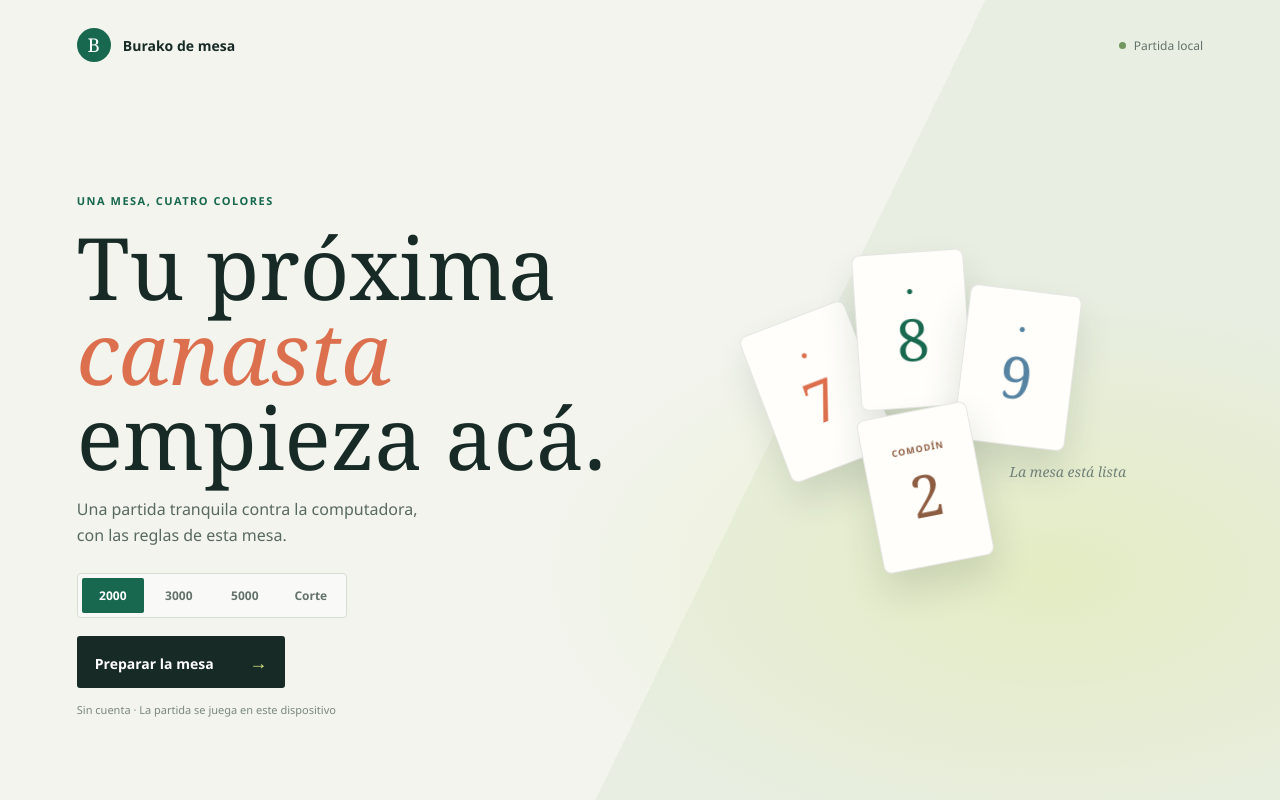
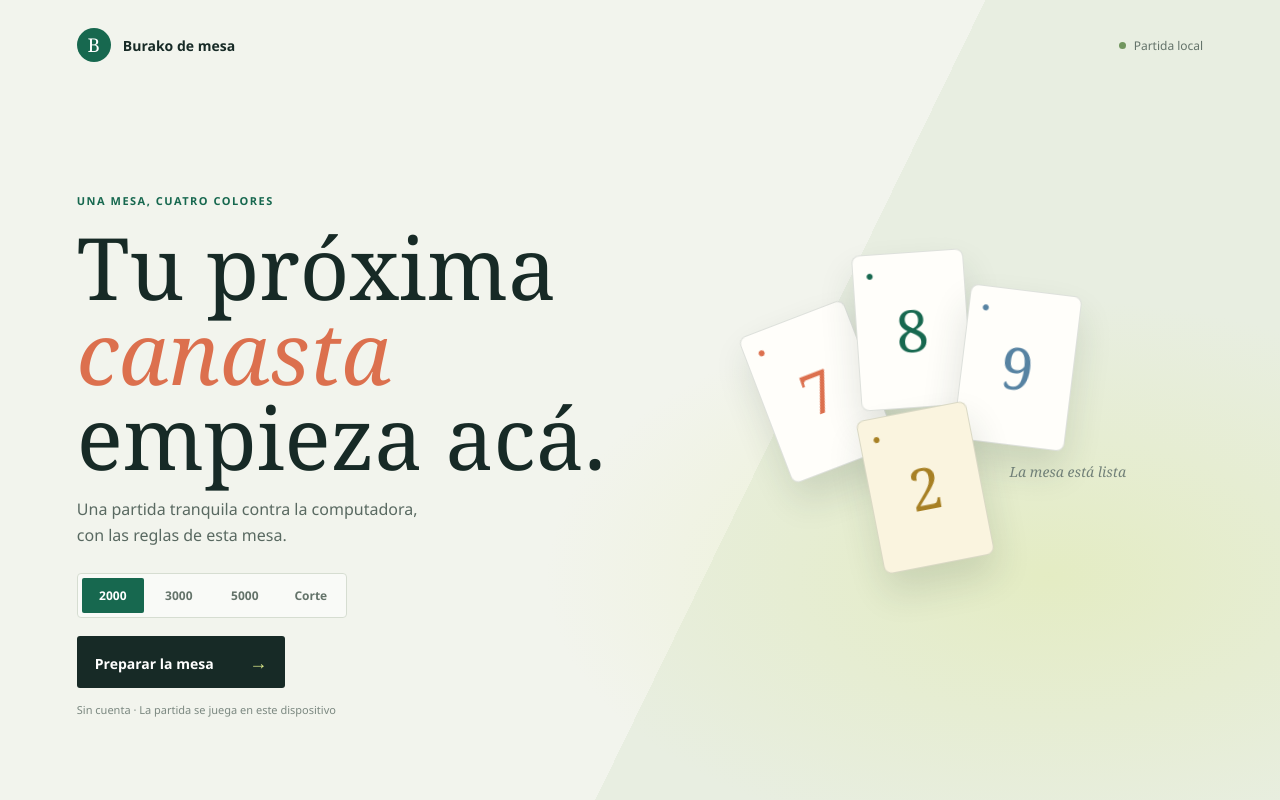
Before and after one commit to lcapalbo/burako, a React (Vite) app: page / in a window 1280 px wide. Built offline with nearby package versions, Linux system fonts and the light colour scheme.

Commit message:
Fichas de ejemplo con mismo estilo que las reales

```diff
--- a/src/App.tsx
+++ b/src/App.tsx
@@ -47,13 +47,13 @@ function loadSavedGame(): GameState | null {
   }
 }
 
-function TileFace({ tile, selected = false }: { tile: Tile; selected?: boolean }) {
+function TileFace({ tile, selected = false, className = '' }: { tile: Tile; selected?: boolean; className?: string }) {
   const isWildTwo = tile.kind === 'number' && tile.value === 2;
   const label = tile.kind === 'joker'
     ? 'comodín especial'
     : `${tile.value} ${COLOR_NAMES[tile.color ?? '']}${isWildTwo ? ', comodín' : ''}`;
   return (
-    <span className={`tile-face ${tile.kind === 'joker' ? 'tile-joker' : `tile-${tile.color}`} ${isWildTwo ? 'tile-two-wild' : ''} ${selected ? 'is-selected' : ''}`} role="img" aria-label={label}>
+    <span className={`tile-face ${tile.kind === 'joker' ? 'tile-joker' : `tile-${tile.color}`} ${isWildTwo ? 'tile-two-wild' : ''} ${selected ? 'is-selected' : ''} ${className}`} role="img" aria-label={label}>
       {tile.kind !== 'joker' && <span className="tile-mark" aria-hidden="true">●</span>}
       <strong>{tile.kind === 'joker' ? '★' : tile.value}</strong>
       {tile.kind === 'joker' && <small>COMODÍN</small>}
@@ -176,10 +176,10 @@ export default function App() {
           <p className="offline-note">Sin cuenta · La partida se juega en este dispositivo</p>
         </section>
         <aside className="tile-composition" aria-label="Fichas de ejemplo">
-          <div className="tile tile-one"><small>●</small><strong>7</strong></div>
-          <div className="tile tile-two"><small>●</small><strong>8</strong></div>
-          <div className="tile tile-three"><small>●</small><strong>9</strong></div>
-          <div className="tile tile-wild"><small>COMODÍN</small><strong>2</strong></div>
+          <TileFace tile={{ id: 'welcome-red-7', color: 'red', value: 7, kind: 'number' }} className="tile-one" />
+          <TileFace tile={{ id: 'welcome-green-8', color: 'green', value: 8, kind: 'number' }} className="tile-two" />
+          <TileFace tile={{ id: 'welcome-blue-9', color: 'blue', value: 9, kind: 'number' }} className="tile-three" />
+          <TileFace tile={{ id: 'welcome-yellow-2', color: 'yellow', value: 2, kind: 'number' }} className="tile-wild" />
           <span className="composition-caption">La mesa está lista</span>
         </aside>
       </main>
--- a/src/styles.css
+++ b/src/styles.css
@@ -42,14 +42,14 @@ h1 em { color: var(--coral); font-weight: 500; }
 .start-button:hover { background: var(--felt); }
 .offline-note { margin-top: 14px; color: #7b8880; font-size: 11px; }
 .tile-composition { position: absolute; right: 9%; top: 28%; width: min(410px, 40vw); height: 360px; transform: rotate(-8deg); }
-.tile { position: absolute; display: flex; flex-direction: column; align-items: center; justify-content: center; width: 112px; height: 156px; border: 1px solid rgba(23, 42, 38, .11); border-radius: 8px; background: #fffefa; box-shadow: 0 20px 36px rgba(32, 54, 43, .14); }
-.tile small { font-size: 12px; font-weight: 800; }
-.tile strong { font-family: Georgia, serif; font-size: 58px; font-weight: 500; }
+.tile-composition .tile-face { position: absolute; width: 112px; height: 156px; flex-basis: 112px; border-radius: 8px; box-shadow: 0 20px 36px rgba(32, 54, 43, .14); }
+.tile-composition .tile-face strong { font-size: 58px; }
+.tile-composition .tile-mark { top: 10px; left: 12px; font-size: 14px; }
+.tile-composition .tile-face.tile-joker small { font-size: 9px; letter-spacing: 1px; }
 .tile-one { left: 10px; top: 70px; color: #dc704e; transform: rotate(-13deg); }
 .tile-two { left: 112px; top: 22px; color: #17684f; transform: rotate(4deg); }
 .tile-three { left: 211px; top: 74px; color: #5783a2; transform: rotate(15deg); }
 .tile-wild { left: 103px; top: 180px; color: #8d5d42; transform: rotate(-3deg); }
-.tile-wild small { font-size: 9px; letter-spacing: 1px; }
 .composition-caption { position: absolute; left: 244px; top: 252px; color: #718078; font-family: Georgia, serif; font-size: 14px; font-style: italic; transform: rotate(8deg); }
 
 @media (max-width: 760px) {
@@ -57,8 +57,9 @@ h1 em { color: var(--coral); font-weight: 500; }
   .welcome-copy { padding-top: 70px; }
   h1 { font-size: clamp(48px, 14vw, 68px); }
   .tile-composition { top: auto; bottom: -34px; right: 4%; width: 320px; height: 240px; transform: scale(.76) rotate(-8deg); transform-origin: bottom right; }
-  .tile { width: 86px; height: 120px; }
-  .tile strong { font-size: 46px; }
+  .tile-composition .tile-face { width: 86px; height: 120px; flex-basis: 86px; }
+  .tile-composition .tile-face strong { font-size: 46px; }
+  .tile-composition .tile-mark { top: 8px; left: 9px; font-size: 11px; }
   .tile-one { left: 10px; top: 64px; }
   .tile-two { left: 88px; top: 22px; }
   .tile-three { left: 166px; top: 66px; }
@@ -67,7 +68,7 @@ h1 em { color: var(--coral); font-weight: 500; }
 }
 
 @media (prefers-reduced-motion: no-preference) {
-  .tile { animation: deal-in .7s cubic-bezier(.2, .8, .2, 1) both; }
+  .tile-composition .tile-face { animation: deal-in .7s cubic-bezier(.2, .8, .2, 1) both; }
   .tile-two { animation-delay: .08s; }
   .tile-three { animation-delay: .16s; }
   .tile-wild { animation-delay: .24s; }
```
